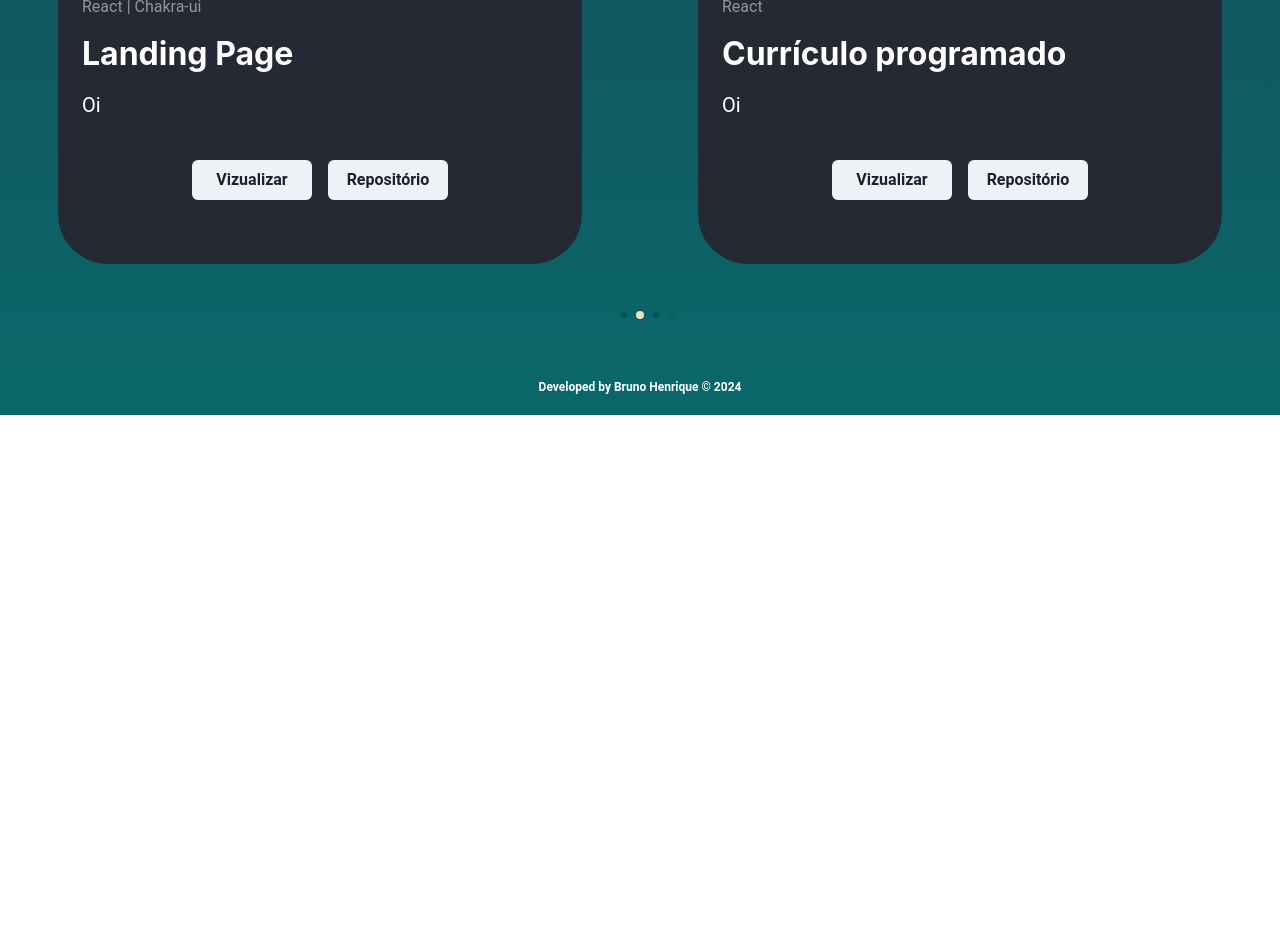
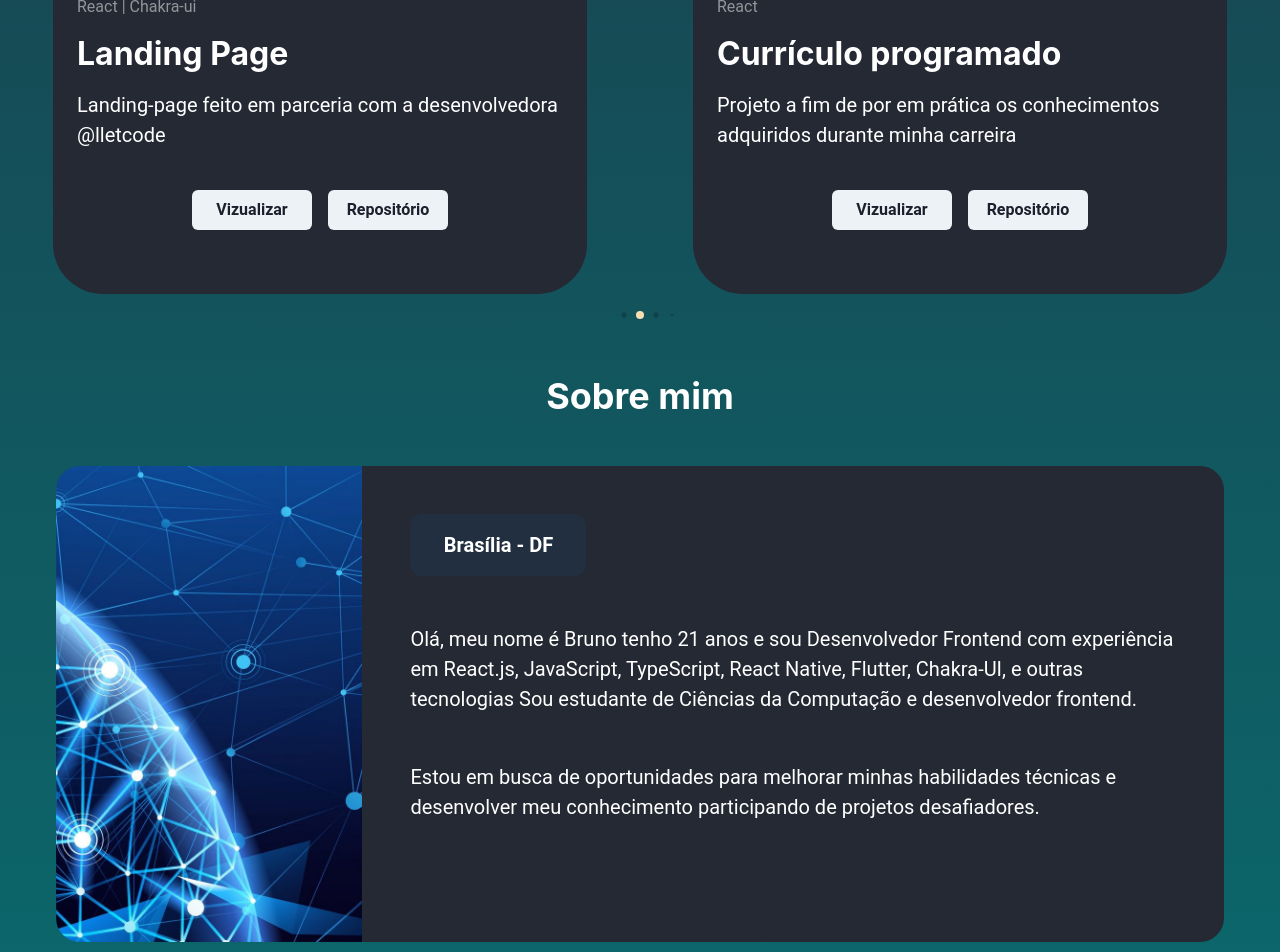
Before and after one commit to SixBruno99/portifolio, a React (Vite) app: page / in a window 1280 px wide. Shown: the part 1160-2112 px from the top of the page. Before the commit the page ends 1575 px from the top, so only its background shows below. Built offline with nearby package versions, Linux system fonts and the light colour scheme.

Commit message:
feat: starting about me component

```diff
--- /dev/null
+++ b/src/core/components/about.tsx
@@ -0,0 +1,49 @@
+import { Box, Flex, Image, Text } from "@chakra-ui/react";
+
+// Images imports
+import Tech from "../../assets/Images/tech.jpg";
+
+export const About = () => {
+  const year = new Date().getFullYear();
+  return (
+    <Flex marginX="56px" height="476px">
+      <Image
+        alt="tech"
+        src={Tech}
+        height="476px"
+        objectFit="scale-down"
+        borderLeftRadius="24px"
+      />
+      <Box borderRightRadius="24px" backgroundColor="#252933">
+        <Box
+          width="176px"
+          margin="48px"
+          paddingX="24px"
+          paddingY="16px"
+          borderRadius="12px"
+          backgroundColor="#222F40"
+        >
+          <Text
+            color="white"
+            fontSize="1.25rem"
+            textAlign="center"
+            fontWeight="bold"
+          >
+            Brasília - DF
+          </Text>
+        </Box>
+        <Text color="white" fontSize="1.25rem" margin="48px">
+          Olá, meu nome é Bruno tenho {year - 2003} anos e sou Desenvolvedor
+          Frontend com experiência em React.js, JavaScript, TypeScript, React
+          Native, Flutter, Chakra-UI, e outras tecnologias Sou estudante de
+          Ciências da Computação e desenvolvedor frontend.
+        </Text>
+        <Text color="white" fontSize="1.25rem" margin="48px">
+          Estou em busca de oportunidades para melhorar minhas habilidades
+          técnicas e desenvolver meu conhecimento participando de projetos
+          desafiadores.
+        </Text>
+      </Box>
+    </Flex>
+  );
+};
--- a/src/core/components/projects.tsx
+++ b/src/core/components/projects.tsx
@@ -1,4 +1,4 @@
-import { Box, Button, Flex, Heading, Text } from "@chakra-ui/react";
+import { Box, Button, Flex, Heading, Link, Text } from "@chakra-ui/react";
 import { useState } from "react";
 import { IProjects } from "../../types/projects/interface";
 
@@ -13,14 +13,13 @@ export const Projects = (project: IProjects) => {
   return (
     <Flex
       height="732px"
-      width="524px"
+      width="534px"
       marginY="4rem"
       marginX="auto"
       borderRadius="50px"
       flexDirection="column"
     >
       <Box
-        width="524px"
         borderTopRadius="50px"
         onMouseEnter={() => setIsHovered(true)}
         onMouseLeave={() => setIsHovered(false)}
@@ -28,7 +27,7 @@ export const Projects = (project: IProjects) => {
           backgroundImage: `url(${project.image})`,
           backgroundPosition: isHovered ? "0 100%" : "0 0",
           transition: `background-position ${project.scrollTime} ease`,
-          backgroundSize: "524px auto",
+          backgroundSize: "534px auto",
           height: "440px",
         }}
       >
@@ -47,6 +46,11 @@ export const Projects = (project: IProjects) => {
             </Heading>
             <Text color="white" fontSize="1.25rem">
               {project.description}
+              {project.collaborator && (
+                <Link href={project.collaborator.instagram} isExternal>
+                  {project.collaborator.name}
+                </Link>
+              )}
             </Text>
           </Flex>
           <Flex width="full" marginY={10} gap={4} justifyContent="center">
--- a/src/core/layout/main/components/header.tsx
+++ b/src/core/layout/main/components/header.tsx
@@ -22,7 +22,7 @@ export function Header() {
             </Text>
           </Link>
           <Link
-            to="projetos"
+            to="projects"
             activeClass="active"
             smooth={true}
             spy={true}
@@ -33,7 +33,7 @@ export function Header() {
             </Text>
           </Link>
           <Link
-            to="footer"
+            to="about"
             activeClass="active"
             smooth={true}
             spy={true}
--- a/src/pages/home.tsx
+++ b/src/pages/home.tsx
@@ -28,19 +28,20 @@ import { IProjects } from "../types/projects/interface";
 import Foto from "../assets/Images/foto.jpg";
 import Curriculo from "../assets/Images/curriculo.png";
 import Manual from "../assets/Images/manual-leticia.png";
+import { About } from "../core/components/about";
 
-const imageChange = keyframes`
-  0% {
-    clip-path: polygon(25% 0%, 100% 0%, 75% 100%, 0% 100%);
-  }
-  50% {
-    clip-path: polygon(0 0, 75% 0, 100% 100%, 25% 100%);
-  }
-  100% {
-    clip-path: polygon(25% 0%, 100% 0%, 75% 100%, 0% 100%);
-  }
+// const imageChange = keyframes`
+//   0% {
+//     clip-path: polygon(25% 0%, 100% 0%, 75% 100%, 0% 100%);
+//   }
+//   50% {
+//     clip-path: polygon(0 0, 75% 0, 100% 100%, 25% 100%);
+//   }
+//   100% {
+//     clip-path: polygon(25% 0%, 100% 0%, 75% 100%, 0% 100%);
+//   }
 
-`;
+// `;
 
 const textInitialization = keyframes`
   0% {
@@ -59,9 +60,9 @@ const textInitialization = keyframes`
 export function Home() {
   const prefersReducedMotion = usePrefersReducedMotion();
 
-  const imageAnimation = prefersReducedMotion
-    ? `${imageChange} infinite 3s ease-in`
-    : undefined;
+  // const imageAnimation = prefersReducedMotion
+  //   ? `${imageChange} infinite 3s ease-in`
+  //   : undefined;
 
   const textAnimation = prefersReducedMotion
     ? `${textInitialization} 1 1.5s ease-in`
@@ -74,7 +75,8 @@ export function Home() {
       link: "https://brunohenrique.netlify.app/",
       repositoryUrl: "https://github.com/SixBruno99/Curriculo",
       title: "Currículo programado",
-      description: "Oi",
+      description:
+        "Projeto a fim de por em prática os conhecimentos adquiridos durante minha carreira",
       technologies: "React | Chakra-ui",
       scrollTime: "1s",
     },
@@ -84,7 +86,11 @@ export function Home() {
       link: "http://localhost:3000/",
       repositoryUrl: "https://github.com/SixBruno99/landing-page",
       title: "Landing Page",
-      description: "Oi",
+      description: "Landing-page feito em parceria com a desenvolvedora ",
+      collaborator: {
+        name: "@lletcode",
+        instagram: "https://www.instagram.com/lletcode/",
+      },
       technologies: "React | Chakra-ui",
       scrollTime: "5s",
     },
@@ -94,7 +100,8 @@ export function Home() {
       link: "https://brunohenrique.netlify.app/",
       repositoryUrl: "https://github.com/SixBruno99/Curriculo",
       title: "Currículo programado",
-      description: "Oi",
+      description:
+        "Projeto a fim de por em prática os conhecimentos adquiridos durante minha carreira",
       technologies: "React",
       scrollTime: "1s",
     },
@@ -104,7 +111,8 @@ export function Home() {
       link: "https://brunohenrique.netlify.app/",
       repositoryUrl: "https://github.com/SixBruno99/Curriculo",
       title: "Currículo programado",
-      description: "Oi",
+      description:
+        "Projeto a fim de por em prática os conhecimentos adquiridos durante minha carreira",
       technologies: "React",
       scrollTime: "1s",
     },
@@ -162,11 +170,16 @@ export function Home() {
           </Flex>
         </Box>
         <Box>
-          <Image animation={imageAnimation} src={Foto} width="300" h="400" />
+          <Image
+            src={Foto}
+            width="300"
+            height="400"
+            // animation={imageAnimation}
+          />
         </Box>
       </Flex>
 
-      <Heading id="projetos" marginY={12} color="white">
+      <Heading id="projects" marginY={12} color="white">
         Projects
       </Heading>
 
@@ -175,7 +188,7 @@ export function Home() {
           slidesPerView={2}
           grabCursor={true}
           autoplay={{
-            delay: 2500,
+            delay: 3000,
             disableOnInteraction: true,
           }}
           keyboard={{
@@ -197,6 +210,7 @@ export function Home() {
                 link={project.link}
                 repositoryUrl={project.repositoryUrl}
                 description={project.description}
+                collaborator={project.collaborator}
                 technologies={project.technologies}
                 scrollTime={project.scrollTime}
               />
@@ -204,6 +218,12 @@ export function Home() {
           ))}
         </Swiper>
       </Flex>
+
+      <Heading id="about" marginY={12} color="white">
+        Sobre mim
+      </Heading>
+
+      <About />
     </Flex>
   );
 }
--- a/src/types/projects/interface.ts
+++ b/src/types/projects/interface.ts
@@ -5,6 +5,10 @@ export interface IProjects {
   link?: string;
   repositoryUrl?: string;
   description?: string;
+  collaborator?: {
+    name: string;
+    instagram: string;
+  };
   technologies?: string;
   scrollTime: string;
 }
```
Also changed, not shown: src/assets/Images/tech.jpg (added).
